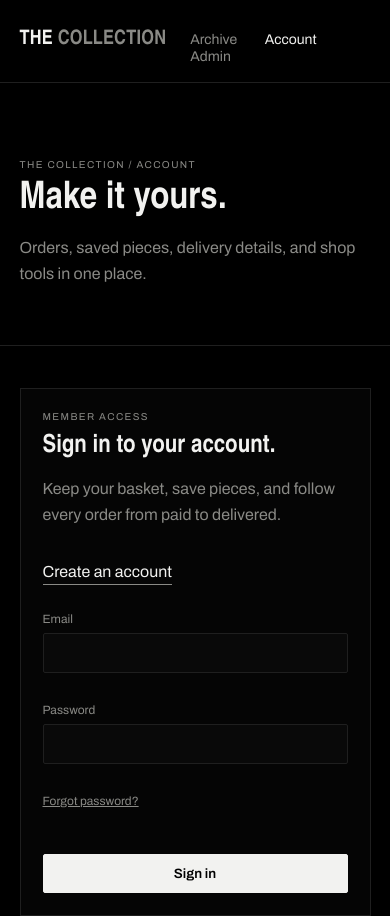
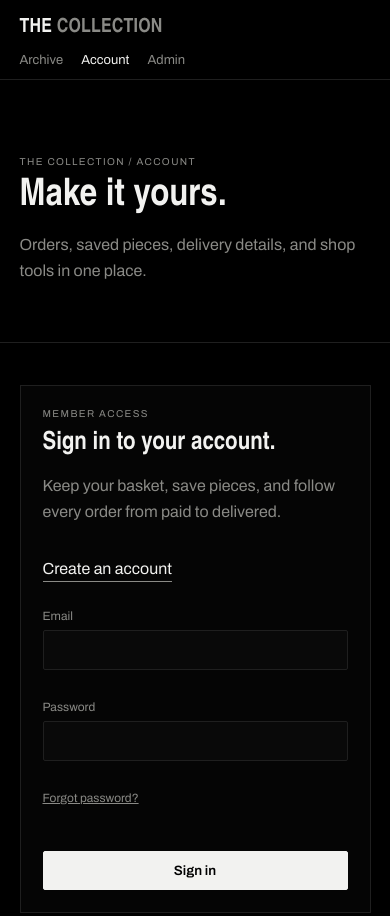
Before and after one commit to Burnomus14/website, a website with bundled scripts: page public/account.html in a window 390 px wide. Shown: the top 916 px of the page. Built offline with nearby package versions, Linux system fonts and the light colour scheme; a web font is replaced by a local one.

Commit message:
Improve mobile header and account tabs
Co-authored-by: Copilot <223556219+Copilot@users.noreply.github.com>

```diff
--- a/public/css/marketplace.css
+++ b/public/css/marketplace.css
@@ -72,4 +72,6 @@
   .marketplace-inline-form { grid-template-columns: 1fr; }
   .marketplace-form-grid { grid-template-columns: 1fr; }
   .marketplace-form-grid .span-all { grid-column: auto; }
+  .marketplace-tabs { max-width: 100%; overscroll-behavior-inline: contain; }
+  .marketplace-tab { padding-inline: 12px; }
 }
--- a/public/css/style.css
+++ b/public/css/style.css
@@ -77,6 +77,29 @@ a { color: inherit; }
 
 .topbar nav a:hover,
 .topbar nav a.active { color: var(--ink); }
+
+@media (max-width: 640px) {
+  .topbar {
+    align-items: stretch;
+    flex-direction: column;
+    gap: 14px;
+    padding: 16px 5vw 12px;
+  }
+
+  .brand { font-size: clamp(18px, 5vw, 22px); }
+
+  .topbar nav {
+    display: flex;
+    flex-wrap: wrap;
+    align-items: center;
+    gap: 10px 18px;
+  }
+
+  .topbar nav a,
+  .topbar nav .cart-trigger-btn { margin-left: 0; }
+
+  .topbar nav a { font-size: 13px; }
+}
 
 /* ---------- Hero ---------- */
 .hero {
```
